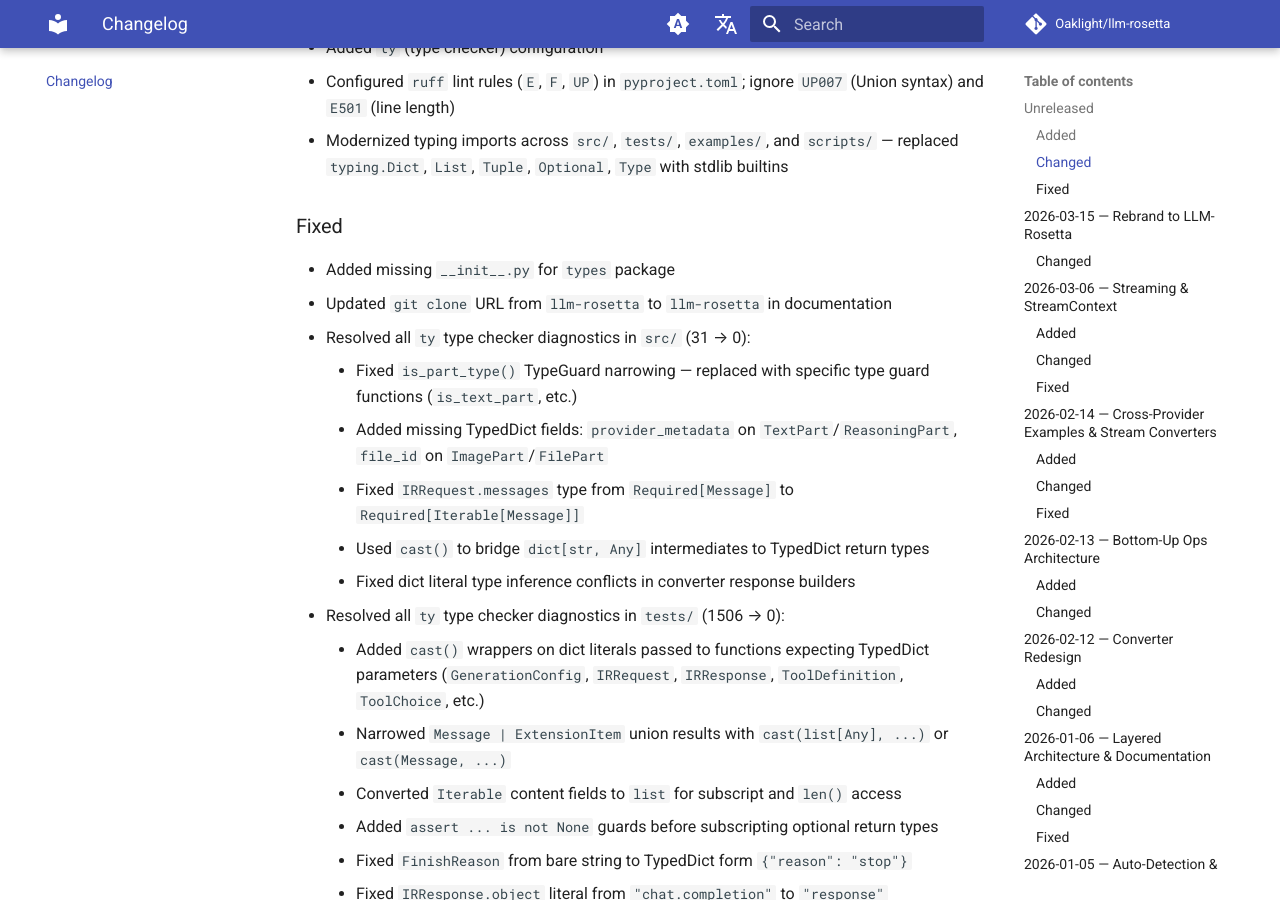
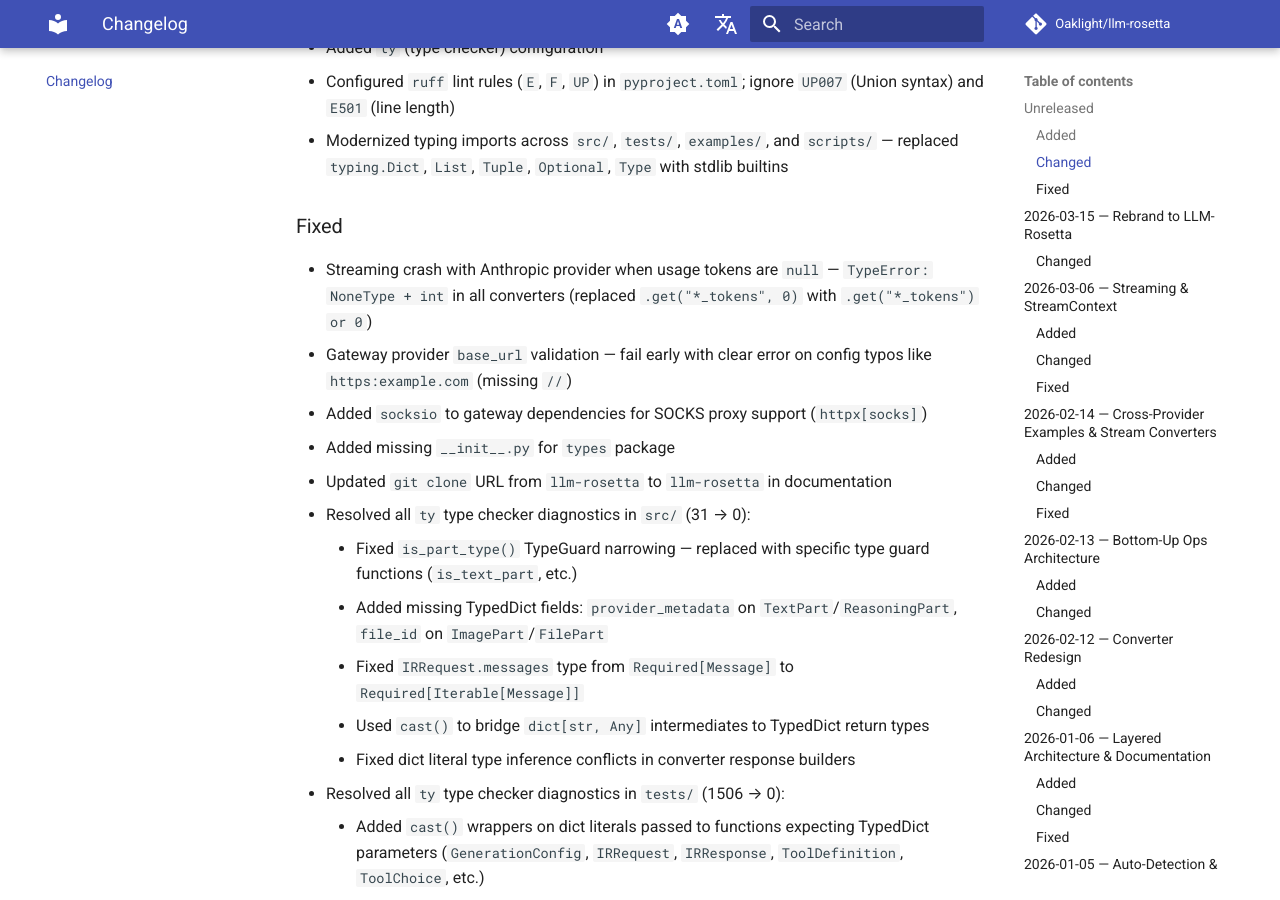
Before and after one commit to Oaklight/llm-rosetta, an MkDocs documentation site: the page built from docs/changelog.md, in a window 1280 px wide and 900 px high, scrolled down 1167 px. Built offline with MkDocs 1.6.1 and Material for MkDocs 9.7.7, drawn with Linux system fonts in a browser that asks for light colours; comment, search, counter and statistics services are not loaded.

Commit message:
docs: add bug fixes to changelog (usage tokens, base_url validation, socksio)

```diff
--- a/docs/changelog.md
+++ b/docs/changelog.md
@@ -35,6 +35,9 @@ All notable changes to LLM-Rosetta are documented here. This project follows [Ke
 
 ### Fixed
 
+- Streaming crash with Anthropic provider when usage tokens are `null` — `TypeError: NoneType + int` in all converters (replaced `.get("*_tokens", 0)` with `.get("*_tokens") or 0`)
+- Gateway provider `base_url` validation — fail early with clear error on config typos like `https:example.com` (missing `//`)
+- Added `socksio` to gateway dependencies for SOCKS proxy support (`httpx[socks]`)
 - Added missing `__init__.py` for `types` package
 - Updated `git clone` URL from `llm-rosetta` to `llm-rosetta` in documentation
 - Resolved all `ty` type checker diagnostics in `src/` (31 → 0):
```
